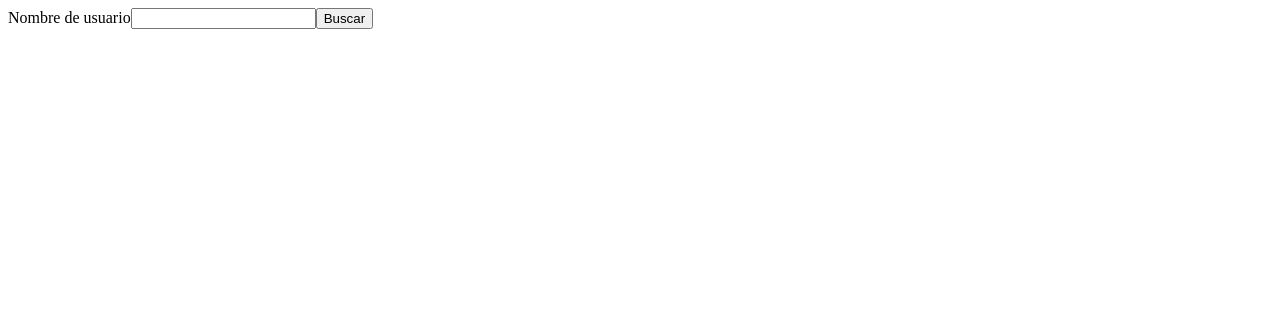
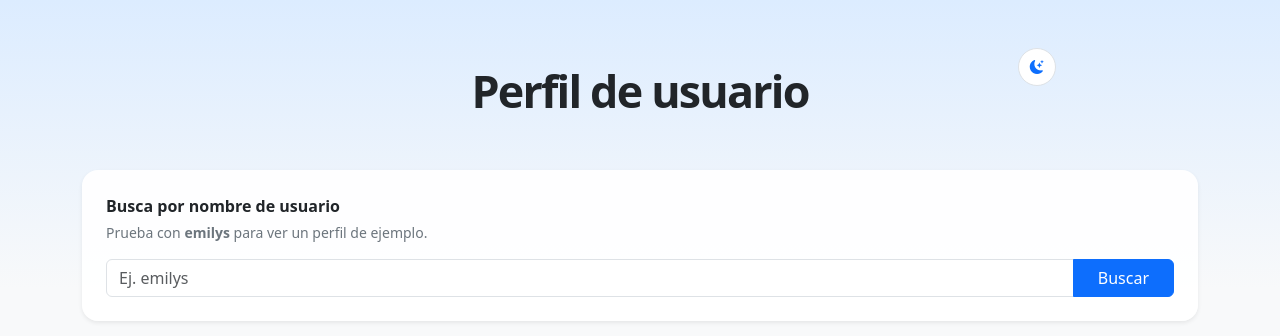
Before and after one commit to CarefreeHarp/RXJS-example, an Angular app: page / in a window 1280 px wide. Shown: the top 336 px of the page. Built offline with nearby package versions, Linux system fonts and the light colour scheme.

Commit message:
bootstrap y animación

```diff
--- a/src/app/app.component.html
+++ b/src/app/app.component.html
@@ -1,14 +1,25 @@
+<div class="app-shell" [attr.data-bs-theme]="isDarkMode ? 'dark' : 'light'">
+<main class="container py-4 py-md-5">
+  <header class="hero mx-auto mb-4 position-relative">
+    <button class="btn btn-sm theme-toggle" type="button" (click)="toggleTheme()" [attr.aria-label]="isDarkMode ? 'Activar modo claro' : 'Activar modo oscuro'" [title]="isDarkMode ? 'Modo claro' : 'Modo oscuro'">
+      <i class="bi" [class.bi-sun-fill]="isDarkMode" [class.bi-moon-stars-fill]="!isDarkMode" aria-hidden="true"></i>
+    </button>
+    <h1 class="hero-title">Perfil de usuario</h1>
+  </header>
+
   <app-search-bar (search)="onSearch($event)"></app-search-bar>
 
   @if (isLoading) {
-  <p role="status">Buscando...</p>
+    <p class="text-center text-secondary" role="status"><span class="spinner-border spinner-border-sm me-2" aria-hidden="true"></span>Buscando perfil...</p>
   }
 
   @if (message) {
-  <p role="status">{{ message }}</p>
+    <p class="alert alert-info" role="status">{{ message }}</p>
   }
 
   @if (user) {
     <app-user-details [user]="user"></app-user-details>
     <app-user-posts [posts]="posts" [comments]="comments"></app-user-posts>
   }
+</main>
+</div>
--- a/src/app/app.component.scss
+++ b/src/app/app.component.scss
@@ -0,0 +1,55 @@
+.app-shell {
+  --profile-stripe: rgba(13, 110, 253, .045);
+  --post-metric-bg: #edf4ff;
+  background: linear-gradient(180deg, #dcecff 0, #f8f9fa 18rem);
+  min-height: 100vh;
+}
+
+.app-shell[data-bs-theme='dark'] {
+  --profile-stripe: rgba(80, 150, 255, .1);
+  --post-metric-bg: #23344d;
+  background: radial-gradient(circle at top, #1f3b5a 0, #101923 34rem);
+}
+
+.hero {
+  max-width: 52rem;
+  padding: 1rem 4rem 1.75rem;
+  text-align: center;
+}
+
+.hero-title {
+  position: relative;
+  z-index: 1;
+}
+
+.hero-title {
+  color: var(--bs-heading-color);
+  font-size: clamp(2rem, 4vw, 2.8rem);
+  font-weight: 800;
+  letter-spacing: -.04em;
+  margin-bottom: 0;
+}
+
+.theme-toggle {
+  background-color: var(--bs-body-bg);
+  border: 1px solid var(--bs-border-color);
+  border-radius: 50%;
+  color: var(--bs-primary);
+  height: 2.4rem;
+  padding: 0;
+  position: absolute;
+  right: 0;
+  top: 0;
+  width: 2.4rem;
+}
+
+.theme-toggle:hover {
+  background-color: var(--bs-primary);
+  color: #fff;
+}
+
+@media (max-width: 575.98px) {
+  .hero {
+    padding: 1rem 2.75rem 1.5rem;
+  }
+}
--- a/src/app/app.component.ts
+++ b/src/app/app.component.ts
@@ -28,6 +28,7 @@ export class AppComponent {
   posts: Post[] = [];
   comments: Comment[] = [];
   isLoading = false;
+  isDarkMode = false;
   message = '';
 
   constructor() {
@@ -91,4 +92,8 @@ export class AppComponent {
   onSearch(username: string): void {
     this.username$.next(username.trim());
   }
+
+  toggleTheme(): void {
+    this.isDarkMode = !this.isDarkMode;
+  }
 }
--- a/src/app/components/search-bar/search-bar.component.html
+++ b/src/app/components/search-bar/search-bar.component.html
@@ -1,5 +1,10 @@
-<form (submit)="onSearch($event, username.value)">
-  <label for="username">Nombre de usuario</label>
-  <input #username id="username" name="username" type="text">
-  <button type="submit">Buscar</button>
+<form class="card shadow-sm border-0 mb-4 search-card" (submit)="onSearch($event, username.value)">
+  <div class="card-body p-3 p-md-4">
+    <label class="form-label fw-semibold mb-1" for="username">Busca por nombre de usuario</label>
+    <p class="small text-secondary mb-3">Prueba con <span class="fw-semibold">emilys</span> para ver un perfil de ejemplo.</p>
+    <div class="input-group">
+      <input #username id="username" class="form-control" name="username" type="text" placeholder="Ej. emilys">
+      <button class="btn btn-primary px-4" type="submit">Buscar</button>
+    </div>
+  </div>
 </form>
--- a/src/app/components/search-bar/search-bar.component.scss
+++ b/src/app/components/search-bar/search-bar.component.scss
@@ -0,0 +1,7 @@
+.search-card {
+  background: rgba(255, 255, 255, .94);
+}
+
+.form-control:focus {
+  box-shadow: none;
+}
--- a/src/app/components/user-details/user-details.component.scss
+++ b/src/app/components/user-details/user-details.component.scss
@@ -0,0 +1,47 @@
+.profile-card {
+  overflow: hidden;
+}
+
+.profile-section-title {
+  border-bottom: 1px solid var(--bs-border-color);
+  color: var(--bs-heading-color);
+  font-size: 1rem;
+  font-weight: 700;
+  margin: 1.75rem 0 .75rem;
+  padding-bottom: .6rem;
+}
+
+.profile-section-title i {
+  color: var(--bs-primary);
+}
+
+.profile-details {
+  margin-left: 0;
+  margin-right: 0;
+}
+
+dt {
+  color: var(--bs-secondary-color);
+  font-size: .875rem;
+  font-weight: 600;
+}
+
+dt, dd {
+  margin-bottom: 0;
+  padding: .4rem .75rem;
+}
+
+.profile-details > :nth-child(4n + 1),
+.profile-details > :nth-child(4n + 2) {
+  background-color: var(--profile-stripe);
+}
+
+@media (min-width: 576px) {
+  dt {
+    width: 35%;
+  }
+
+  dd {
+    width: 65%;
+  }
+}
--- a/src/app/components/user-posts/user-posts.component.html
+++ b/src/app/components/user-posts/user-posts.component.html
@@ -1,34 +1,37 @@
 <section aria-labelledby="user-posts-title">
-  <h2 id="user-posts-title">Posts del usuario ({{ posts.length }})</h2>
+  <h2 id="user-posts-title" class="h4 mb-3"><i class="bi bi-journal-text text-primary me-2" aria-hidden="true"></i>Posts del usuario <span class="badge text-bg-secondary">{{ posts.length }}</span></h2>
 
   @for (post of posts; track post.id) {
     @let postComments = commentsOf(post.id);
-    <article>
-      <h3>{{ post.title }}</h3>
-      <p>{{ post.body }}</p>
+    <article class="card shadow-sm border-0 mb-3 post-card">
+      <div class="card-body p-3 p-md-4">
+      <h3 class="h5 fw-bold">{{ post.title }}</h3>
+      <p class="text-secondary">{{ post.body }}</p>
 
-      <dl>
-        <dt>Etiquetas</dt>
-        <dd>{{ post.tags.join(', ') }}</dd>
-        <dt>Reacciones</dt>
-        <dd>{{ post.reactions.likes }} me gusta · {{ post.reactions.dislikes }} no me gusta</dd>
-        <dt>Vistas</dt>
-        <dd>{{ post.views }}</dd>
-      </dl>
+      <div class="d-flex flex-wrap gap-2 mb-3">
+        @for (tag of post.tags; track tag) {
+          <span class="badge rounded-pill text-bg-light border">{{ tag }}</span>
+        }
+      </div>
+      <div class="d-flex flex-wrap gap-2 small mb-4 post-metrics">
+        <span><i class="bi bi-hand-thumbs-up-fill text-success me-1" aria-hidden="true"></i>{{ post.reactions.likes }}</span>
+        <span><i class="bi bi-hand-thumbs-down-fill text-danger me-1" aria-hidden="true"></i>{{ post.reactions.dislikes }}</span>
+        <span><i class="bi bi-eye-fill text-primary me-1" aria-hidden="true"></i>{{ post.views }} vistas</span>
+      </div>
 
-      <h4>Comentarios ({{ postComments.length }})</h4>
+      <h4 class="h6 border-top pt-3">Comentarios ({{ postComments.length }})</h4>
       @for (comment of postComments; track comment.id) {
-        <article>
-          <p><strong>{{ comment.user.fullName }}</strong> (&#64;{{ comment.user.username }})</p>
-          <p>{{ comment.body }}</p>
-          <p>{{ comment.likes }} me gusta</p>
+        <article class="bg-light rounded p-3 mb-2">
+          <p class="mb-1"><strong>{{ comment.user.fullName }}</strong> <span class="text-secondary">(&#64;{{ comment.user.username }})</span></p>
+          <p class="mb-2">{{ comment.body }}</p>
+          <p class="small text-secondary mb-0"><i class="bi bi-hand-thumbs-up me-1" aria-hidden="true"></i>{{ comment.likes }}</p>
         </article>
       } @empty {
-        <p>Este post no tiene comentarios.</p>
+        <p class="text-secondary mb-0">Este post no tiene comentarios.</p>
       }
+      </div>
     </article>
-    <hr>
   } @empty {
-    <p>Este usuario no ha publicado posts.</p>
+    <p class="alert alert-light border">Este usuario no ha publicado posts.</p>
   }
 </section>
--- a/src/app/components/user-posts/user-posts.component.scss
+++ b/src/app/components/user-posts/user-posts.component.scss
@@ -0,0 +1,14 @@
+.post-card {
+  transition: transform .2s ease, box-shadow .2s ease;
+}
+
+.post-card:hover {
+  box-shadow: 0 .75rem 1.5rem rgba(31, 55, 90, .1) !important;
+  transform: translateY(-2px);
+}
+
+.post-metrics span {
+  background-color: var(--post-metric-bg);
+  border-radius: 99rem;
+  padding: .35rem .65rem;
+}
--- a/src/index.html
+++ b/src/index.html
@@ -5,6 +5,8 @@
   <title>RXJS Example</title>
   <base href="/">
   <meta name="viewport" content="width=device-width, initial-scale=1">
+  <link href="https://cdn.jsdelivr.net/npm/bootstrap@5.3.3/dist/css/bootstrap.min.css" rel="stylesheet" integrity="sha384-QWTKZyjpPEjISv5WaRU9OFeRpok6YctnYmDr5pNlyT2bRjXh0JMhjY6hW+ALEwIH" crossorigin="anonymous">
+  <link href="https://cdn.jsdelivr.net/npm/bootstrap-icons@1.11.3/font/bootstrap-icons.min.css" rel="stylesheet">
 </head>
 <body>
   <app-root></app-root>
--- a/src/styles.scss
+++ b/src/styles.scss
@@ -0,0 +1,44 @@
+body {
+  background-color: #101923;
+  min-height: 100vh;
+}
+
+h1, h2, h3, h4 {
+  color: var(--bs-heading-color);
+}
+
+.card {
+  border-radius: 1rem;
+}
+
+[data-bs-theme='dark'] .bg-light {
+  background-color: #223044 !important;
+}
+
+[data-bs-theme='dark'] h1,
+[data-bs-theme='dark'] h2,
+[data-bs-theme='dark'] h3,
+[data-bs-theme='dark'] h4 {
+  color: #f4f8ff;
+}
+
+[data-bs-theme='dark'] .search-card {
+  background: linear-gradient(135deg, #182738, #1d3045) !important;
+  box-shadow: 0 .75rem 2rem rgba(0, 0, 0, .22) !important;
+}
+
+[data-bs-theme='dark'] .search-card .input-group-text {
+  background-color: #142131;
+  border-color: #40536b;
+  color: #a8c7ff;
+}
+
+[data-bs-theme='dark'] .search-card .form-control {
+  background-color: #142131;
+  border-color: #40536b;
+  color: #f4f8ff;
+}
+
+[data-bs-theme='dark'] .search-card .form-control::placeholder {
+  color: #9baabd;
+}
```
Also changed, not shown: src/app/components/user-details/user-details.component.html (+27 -21 lines). Lines whose indentation alone changed are shown as unchanged.
